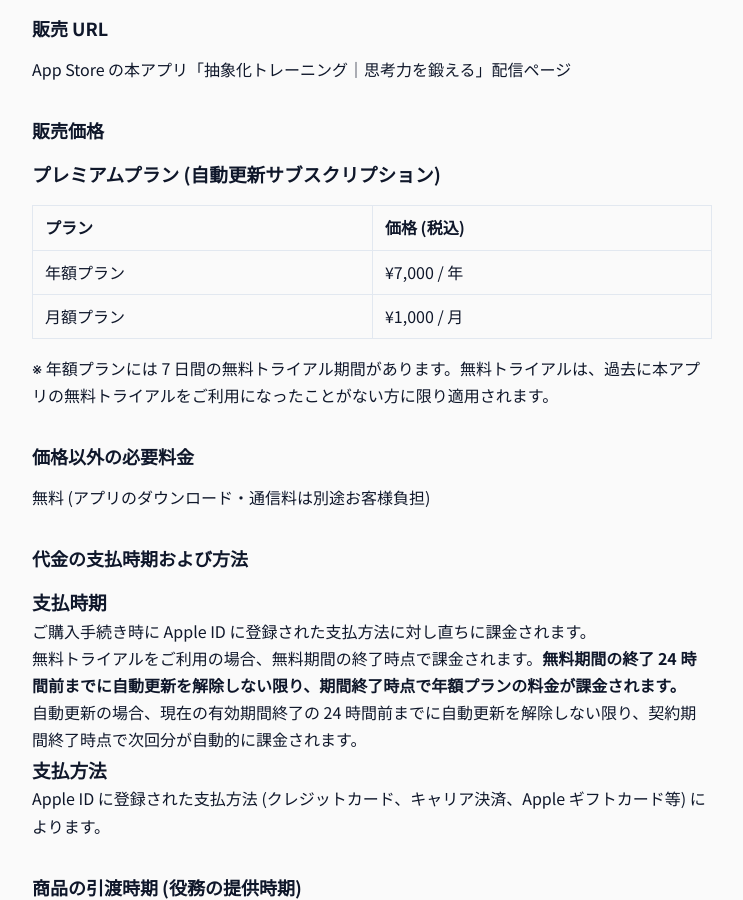
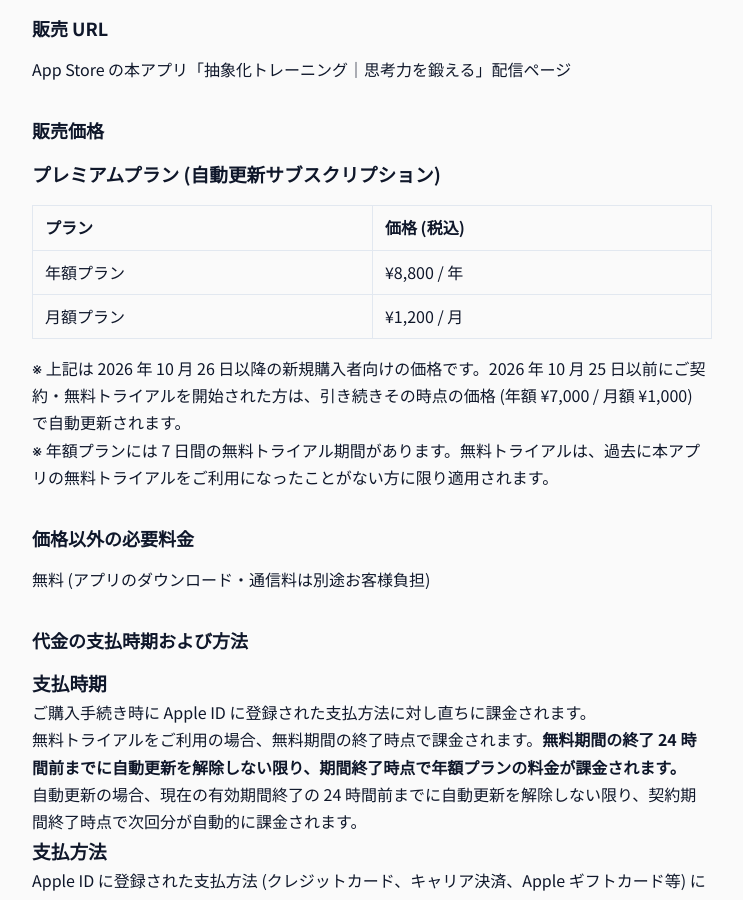
Before and after one commit to hecuhecu/hecuhecu.github.io, a Jekyll site: the page built from apps/gutai-chusho/tokushoho.md, in a window 1280 px wide and 900 px high, scrolled down 602 px. Shown: the whole window, without its empty margins (268-1011 px from the left). Built offline with Jekyll 4.4.1, drawn with Linux system fonts in a browser that asks for light colours.

Commit message:
抽象化トレーニングの価格を年額 ¥8,800 / 月額 ¥1,200 に更新 (2026-10-26 以降の新規)
10/25 以前の契約・トライアル開始は ¥7,000 / ¥1,000 で据え置く旨を追記。

Co-Authored-By: Claude Opus 5.5 (1M context) <noreply@anthropic.com>

```diff
--- a/apps/gutai-chusho/tokushoho.md
+++ b/apps/gutai-chusho/tokushoho.md
@@ -35,8 +35,10 @@ App Store の本アプリ「抽象化トレーニング｜思考力を鍛える
 
 | プラン | 価格 (税込) |
 | --- | --- |
-| 年額プラン | ¥7,000 / 年 |
-| 月額プラン | ¥1,000 / 月 |
+| 年額プラン | ¥8,800 / 年 |
+| 月額プラン | ¥1,200 / 月 |
+
+※ 上記は 2026 年 10 月 26 日以降の新規購入者向けの価格です。2026 年 10 月 25 日以前にご契約・無料トライアルを開始された方は、引き続きその時点の価格 (年額 ¥7,000 / 月額 ¥1,000) で自動更新されます。
 
 ※ 年額プランには 7 日間の無料トライアル期間があります。無料トライアルは、過去に本アプリの無料トライアルをご利用になったことがない方に限り適用されます。
 
```
Also changed, not shown: apps/gutai-chusho/terms.md (+4 -2 lines).
